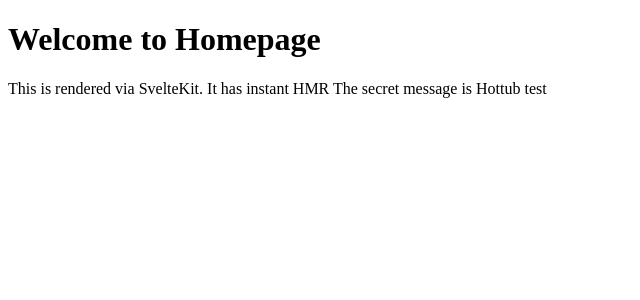
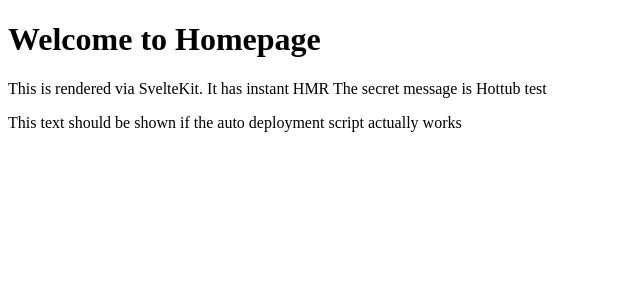
Before and after one commit to Keinstein0/HomeserverCentral, a SvelteKit app in the folder Homepage/: page / in a window 1280 px wide. Shown: the top 300 px of the page, without its empty margins (0-640 px from the left). Built offline with nearby package versions, Linux system fonts and the light colour scheme.

Commit message:
updated page to see if script works

```diff
--- a/Homepage/src/routes/+page.svelte
+++ b/Homepage/src/routes/+page.svelte
@@ -3,3 +3,5 @@
     This is rendered via SvelteKit. It has instant HMR The secret message is
     Hottub test
 </p>
+
+<p>This text should be shown if the auto deployment script actually works</p>
```
